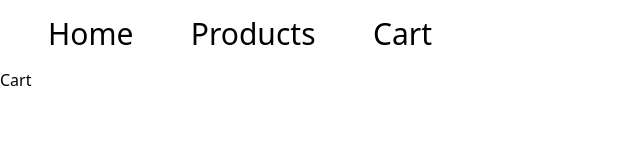
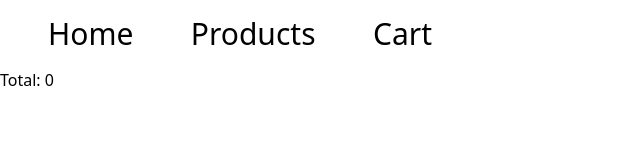
Before and after one commit to kai-thompson/i-can-react, a React (Vite) app: page /cart in a window 1280 px wide. Shown: the top 160 px of the page, without its empty margins (0-640 px from the left). Built offline with nearby package versions, Linux system fonts and the light colour scheme.

Commit message:
core logic and components done

```diff
--- /dev/null
+++ b/src/components/BookCartRow.tsx
@@ -0,0 +1,45 @@
+import React from "react";
+
+import { useAppSelector, useAppDispatch } from "../redux/hooks";
+import { getBookById } from "../redux/books";
+import {
+  getQuantityOfBookId,
+  removeEntireQuantityFromCart,
+} from "../redux/cart";
+
+interface BookCartRowProps {
+  bookId: number;
+}
+
+const BookCartRow = ({ bookId }: BookCartRowProps) => {
+  const dispatch = useAppDispatch();
+  const book = useAppSelector((state) => getBookById(state, bookId));
+  const quantity = useAppSelector((state) =>
+    getQuantityOfBookId(state, bookId)
+  );
+
+  const handleRemoveFromCart = () => {
+    dispatch(removeEntireQuantityFromCart(bookId));
+  };
+
+  return (
+    <div>
+      <button className="ml-auto" onClick={handleRemoveFromCart}>
+        remove
+      </button>
+      <div className="flex">
+        <img src={book?.image} className="object-contain h-24 w-auto" />
+        <div>
+          <h1>{book?.title}</h1>
+          <h1>{book?.author}</h1>
+        </div>
+        <div>
+          <h1>Price: {book?.price}</h1>
+          <h1>Quantity: {quantity}</h1>
+        </div>
+      </div>
+    </div>
+  );
+};
+
+export default BookCartRow;
--- a/src/pages/Cart.tsx
+++ b/src/pages/Cart.tsx
@@ -1,9 +1,24 @@
 import React from "react";
 
+import { useAppSelector } from "../redux/hooks";
+import { getUniqueBooksInCart, getCartTotal } from "../redux/cart";
+
+import BookCartRow from "../components/BookCartRow";
+
 const Cart = () => {
+  const cartTotal = useAppSelector(getCartTotal);
+  const uniqueIdsInCart = useAppSelector((state) =>
+    getUniqueBooksInCart(state)
+  );
+
   return (
     <div>
-      <h1>Cart</h1>
+      {uniqueIdsInCart.map((id) => (
+        <BookCartRow key={id} bookId={Number(id)} />
+      ))}
+      <div>
+        <h1>Total: {cartTotal}</h1>
+      </div>
     </div>
   );
 };
--- a/src/redux/cart/index.ts
+++ b/src/redux/cart/index.ts
@@ -4,11 +4,11 @@ import { RootState } from "../store";
 import { Book } from "../../mocks/books.mock";
 
 interface CartState {
-  bookIds: number[];
+  items: { [id: number]: number };
 }
 
 const initialState: CartState = {
-  bookIds: [],
+  items: {},
 };
 
 const booksSlice = createSlice({
@@ -16,48 +16,58 @@ const booksSlice = createSlice({
   initialState,
   reducers: {
     addToCart: (state, action) => {
-      state.bookIds.push(action.payload);
+      if (state.items[action.payload]) {
+        state.items[action.payload] += 1;
+      } else {
+        state.items[action.payload] = 1;
+      }
+    },
+    removeFromCart: (state, action) => {
+      if (state.items[action.payload] > 1) {
+        state.items[action.payload] -= 1;
+      }
+    },
+    removeEntireQuantityFromCart: (state, action) => {
+      delete state.items[action.payload];
     },
     wipeCartState: () => initialState,
   },
 });
 
 export const getCartTotal = createSelector(
-  (state: RootState) => state.cart.bookIds,
+  (state: RootState) => state.cart.items,
   (state: RootState) => state.books.books,
-  (bookIds, books) => {
+  (items, books) => {
     // store found books in hashmap for O(1) lookup instead of O(n) lookup with array.find(). gang gang
-    const cachedBooks: { [id: number]: Book } = {};
+    const cachedBooks: { [id: string]: Book } = {};
 
-    let totalPrice = 0;
-    for (const bookId of bookIds) {
-      if (cachedBooks[bookId]) {
-        totalPrice += cachedBooks[bookId].price;
-      } else {
-        const foundBook = books.find((book: Book) => book.id === bookId);
-        if (foundBook) {
-          totalPrice += foundBook.price;
-          cachedBooks[bookId] = foundBook;
-        }
+    return Object.entries(items).reduce((acc, [id, quantity]) => {
+      if (!cachedBooks[id]) {
+        const foundBook = books.find((book) => book.id === parseInt(id));
+        foundBook && (cachedBooks[id] = foundBook);
       }
-    }
 
-    return totalPrice;
+      return acc + cachedBooks[id].price * quantity;
+    }, 0);
   }
 );
 
 export const getQuantityOfBookId = createSelector(
-  (state: RootState) => state.cart.bookIds,
+  (state: RootState) => state.cart.items,
   (_: RootState, idToFind: number) => idToFind,
-  (booksIds, idToFind): number =>
-    booksIds.reduce((quantity, bookId) => {
-      if (bookId === idToFind) {
-        return quantity + 1;
-      }
-      return quantity;
-    }, 0)
+  (booksIds, idToFind): number => booksIds[idToFind] || 0
 );
 
-export const { addToCart, wipeCartState } = booksSlice.actions;
+export const getUniqueBooksInCart = createSelector(
+  (state: RootState) => state.cart.items,
+  (bookIds) => Object.keys(bookIds)
+);
+
+export const {
+  addToCart,
+  removeFromCart,
+  removeEntireQuantityFromCart,
+  wipeCartState,
+} = booksSlice.actions;
 
 export default booksSlice.reducer;
```
